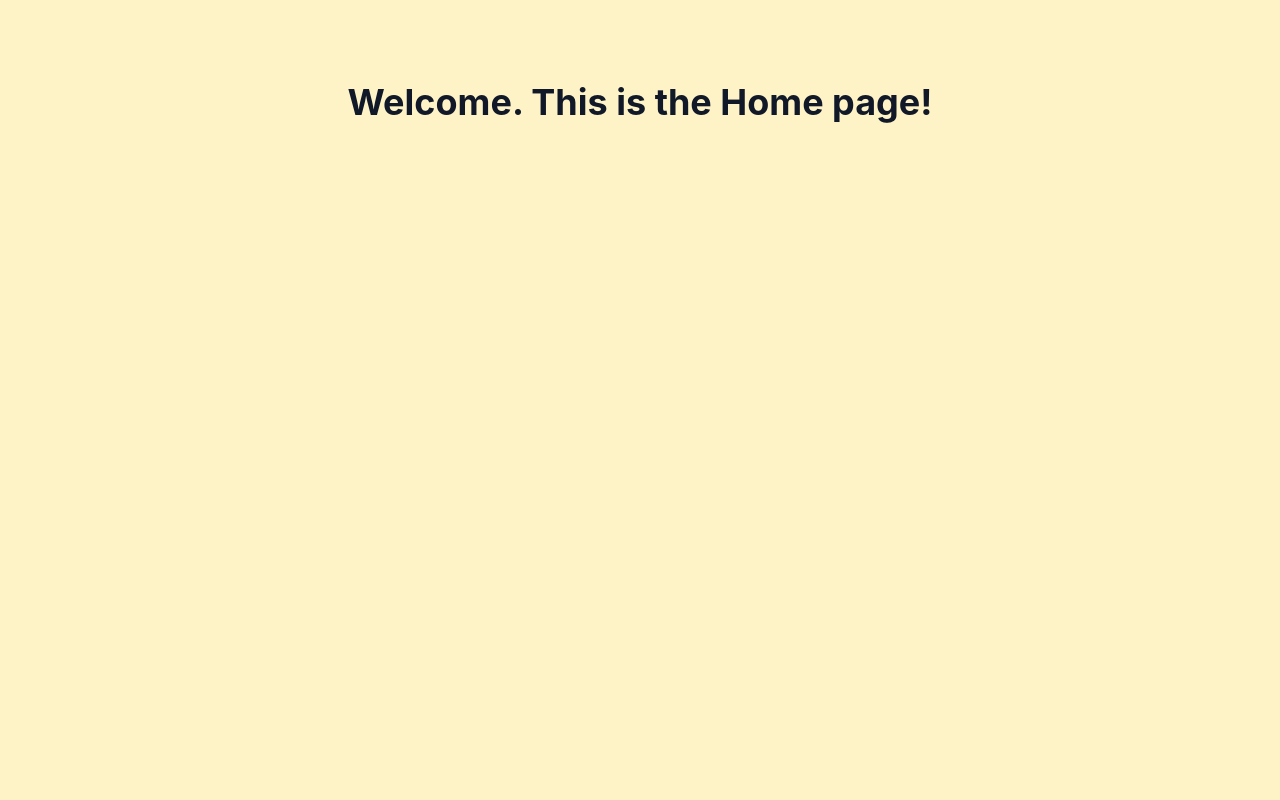
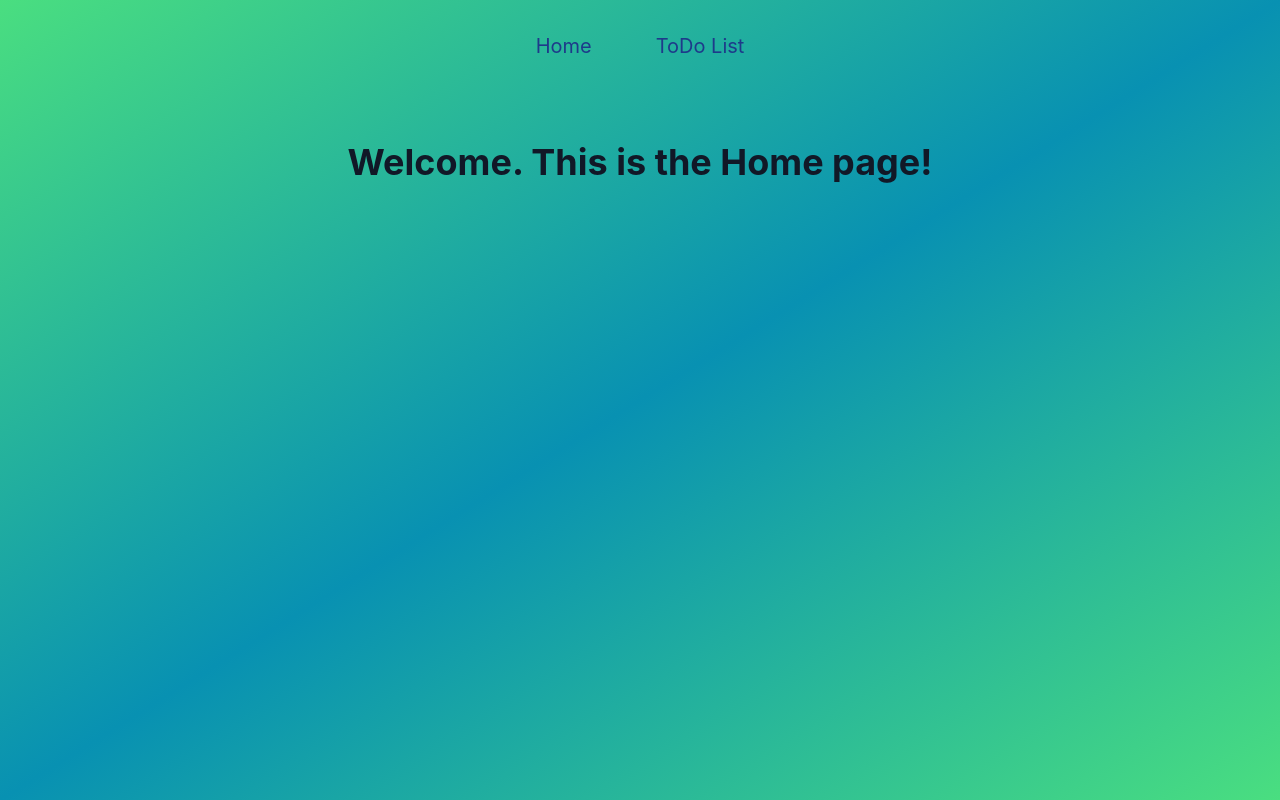
Before and after one commit to Leerlandais/react-tw, a React (Create React App) app: page / in a window 1280 px wide. Built offline with nearby package versions, Linux system fonts and the light colour scheme.

Commit message:
added Navbar and background colour

```diff
--- a/src/App.js
+++ b/src/App.js
@@ -3,15 +3,15 @@ import './App.css';
 import { BrowserRouter as Router, Routes, Route } from 'react-router-dom';
 import Home from './pages/Home';
 import Err404 from "./pages/Err404";
+import NavBar from "./components/NavBar";
 
 function App(props) {
   return (
         <Router>
         <div className={props.class}>
-
+            <NavBar />
           <Routes>
               <Route path="/" element={<Home />} />
-
               <Route path="*" element={< Err404 />} />
           </Routes>
     </div>
--- a/src/components/Link.jsx
+++ b/src/components/Link.jsx
@@ -2,7 +2,7 @@
 import { Link as RouterLink } from 'react-router-dom';
 
 function Link({ linkTo, linkName }) {
-    return <RouterLink className={"myLink"} to={linkTo}>{linkName}</RouterLink>;
+    return <RouterLink className="mx-8 text-xl text-" to={linkTo}>{linkName}</RouterLink>;
 }
 
 export default Link;
--- /dev/null
+++ b/src/components/NavBar.jsx
@@ -0,0 +1,12 @@
+import Link from "./Link";
+export default function NavBar() {
+return (
+    <nav className="navbar navbar-expand-lg navbar-dark bg-dark w-screen">
+        <ul className="navbar-nav text-center pt-8 flex justify-center text-blue-900">
+            <Link linkTo="/" linkName="Home"/>
+            <Link linkTo="/todo" linkName="ToDo List"/>
+
+        </ul>
+    </nav>
+)
+}
--- a/src/index.js
+++ b/src/index.js
@@ -7,7 +7,7 @@ import reportWebVitals from './reportWebVitals';
 const root = ReactDOM.createRoot(document.getElementById('root'));
 root.render(
   <React.StrictMode>
-    <App class="bg-amber-100 h-screen w-screen" />
+    <App class="bg-gradient-to-br from-green-400 to-green-400 via-cyan-600 h-screen w-screen" />
   </React.StrictMode>
 );
 
--- a/src/pages/Err404.jsx
+++ b/src/pages/Err404.jsx
@@ -5,9 +5,6 @@ export default function Err404() {
         <div>
             <h1 className="text-4xl font-bold leading-tight text-gray-900 dark:text-white text-center pt-20">
                 Hmmm, I can't seem to find that page</h1>
-            <div className="text-center text-xl text-green-700 pt-12">
-                <Link linkTo="/" linkName="Home" />
-            </div>
         </div>
     );
 }
```
